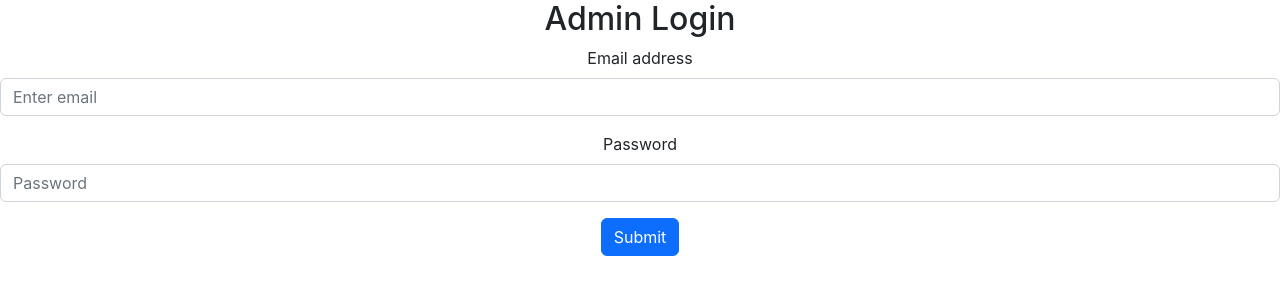
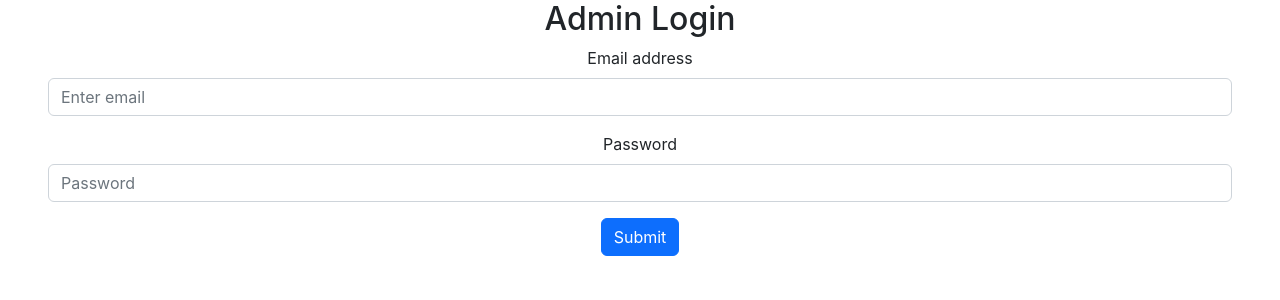
Before and after one commit to dipdastoko/volunteer-network-react, a React (Create React App) app: page /adminLogin in a window 1280 px wide. Shown: the top 300 px of the page. Built offline with nearby package versions, Linux system fonts and the light colour scheme; no server answers.

Commit message:
admin login updated

```diff
--- a/src/Pages/Admin/AdminLogin.js
+++ b/src/Pages/Admin/AdminLogin.js
@@ -37,7 +37,7 @@ const AdminLogin = () => {
     return (
         <div>
             <h2>Admin Login</h2>
-            <Form>
+            <Form className='mx-5'>
                 <Form.Group className="mb-3" controlId="formBasicEmail">
                     <Form.Label>Email address</Form.Label>
                     <Form.Control onChange={getEmail} type="email" placeholder="Enter email" />
```
